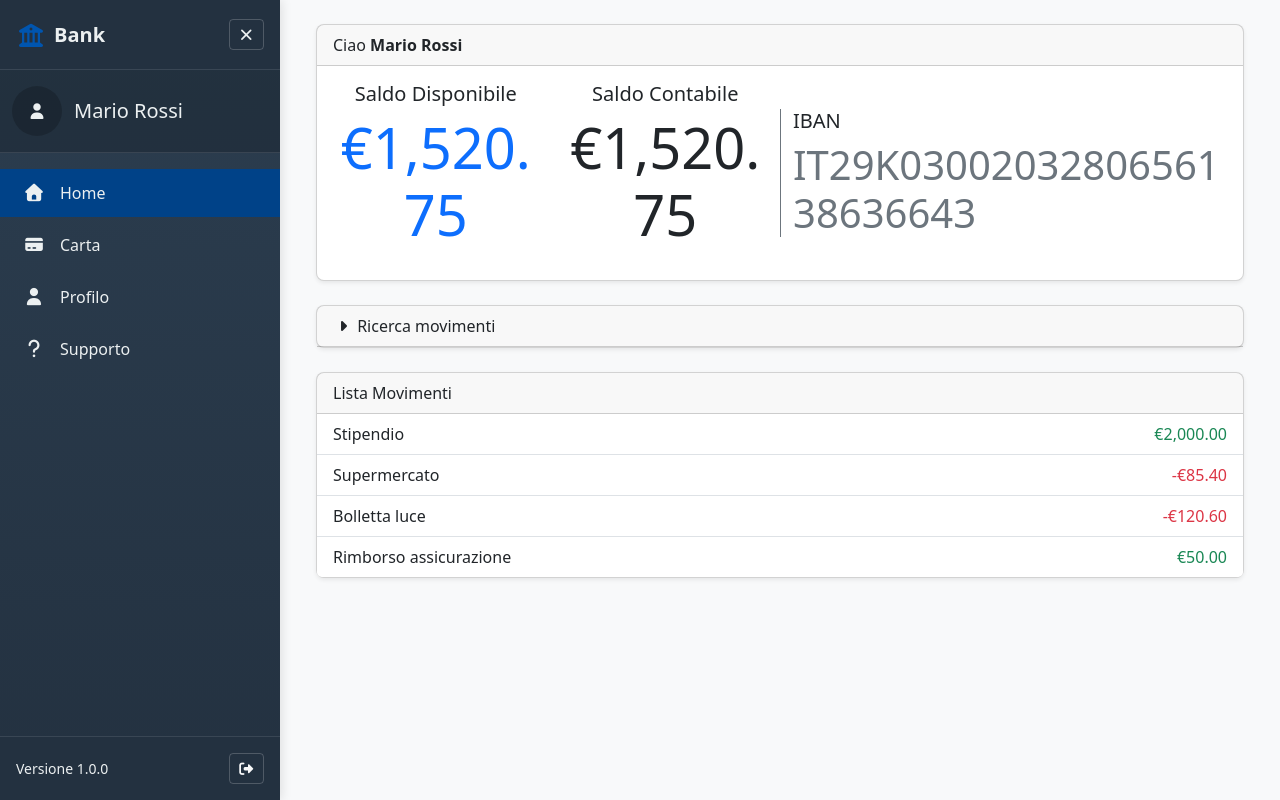
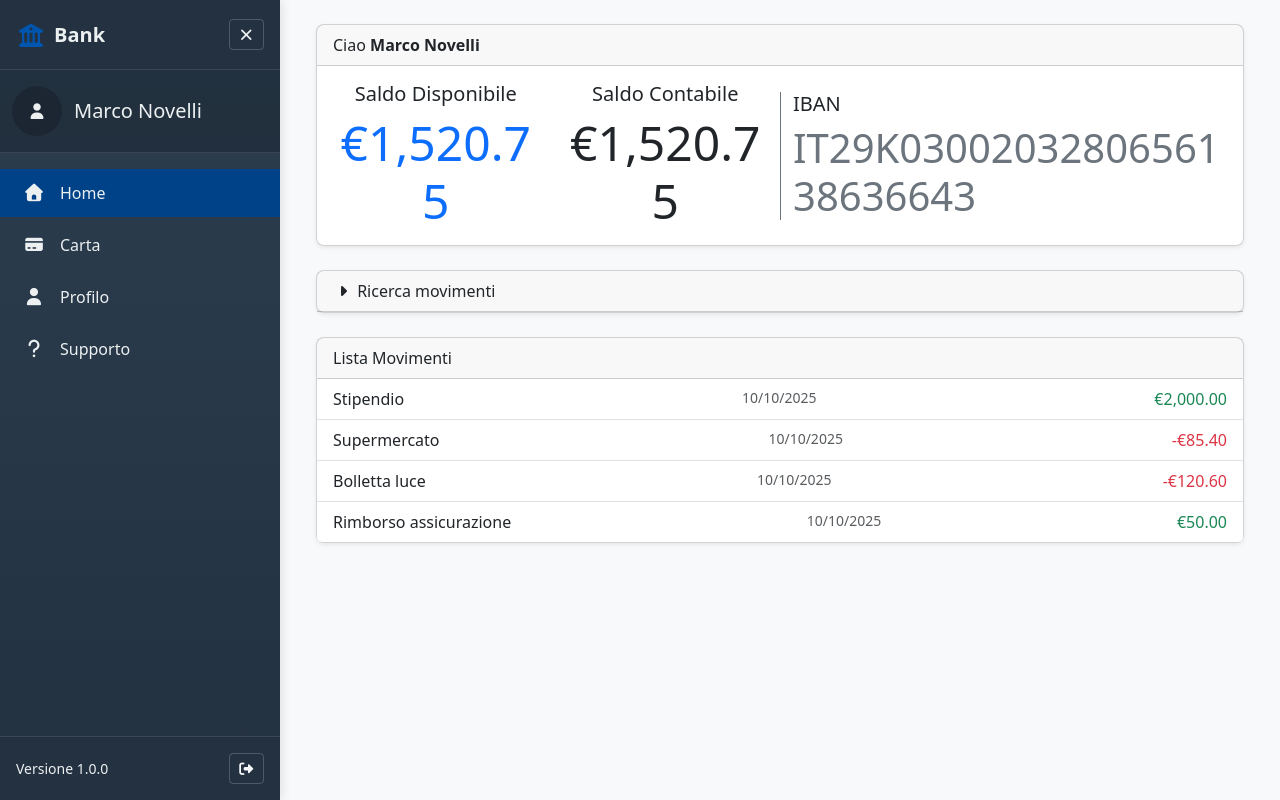
Before and after one commit to NovelliMarco/BankAccountManagement, an Angular app: page /home in a window 1280 px wide. Built offline with nearby package versions, Linux system fonts and the light colour scheme; no server answers.

Commit message:
some layout fixes

```diff
--- a/src/app/pages/home/home.html
+++ b/src/app/pages/home/home.html
@@ -10,12 +10,12 @@
           <div class="row text-center align-items-center">
             <div class="col-3">
               <h5 class="card-title">Saldo Disponibile</h5>
-              <p class="display-4 text-primary">{{ saldo | currency : 'EUR' }}</p>
+              <p class="display-5 text-primary m-0">{{ saldo | currency : 'EUR' }}</p>
             </div>
 
             <div class="col-3">
               <h5 class="card-title">Saldo Contabile</h5>
-              <p class="display-4">{{ saldo | currency : 'EUR' }}</p>
+              <p class="display-5 m-0">{{ saldo | currency : 'EUR' }}</p>
             </div>
 
             <div class="col-6 text-start border-start border-secondary">
@@ -70,6 +70,7 @@
         <ul class="list-group list-group-flush">
           <li *ngFor="let op of operazioni" class="list-group-item d-flex justify-content-between">
             <span>{{ op.descrizione }}</span>
+            <small class="text-muted">{{ op.dataEmissione }}</small>
             <span [ngClass]="{ 'text-success': op.importo > 0, 'text-danger': op.importo < 0 }">
               {{ op.importo | currency : 'EUR' }}
             </span>
--- a/src/app/services/auth.ts
+++ b/src/app/services/auth.ts
@@ -9,8 +9,8 @@ export class Auth {
   constructor(private http: HttpClient) {}
 
   private readonly mockedUser: User = {
-    name: 'Mario',
-    surname: 'Rossi',
+    name: 'Marco',
+    surname: 'Novelli',
     cf: 'RSSMR01R10H101J',
     birthday: '2001-10-01',
     iban: 'IT29K0300203280656138636643',
```
